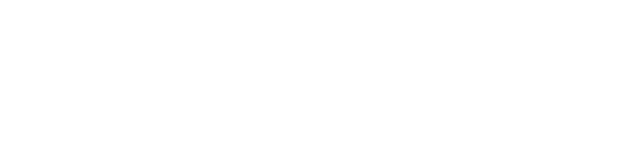
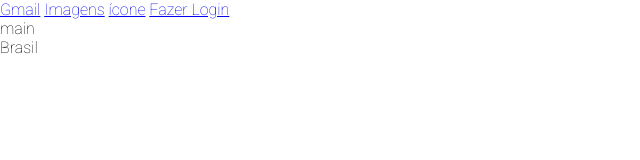
Before and after one commit to ArthurGaelll/1F-CloneGoogle_-TurmaA, a plain HTML site: page index.html in a window 1280 px wide. Shown: the whole page, without its empty margins (0-640 px from the left). Drawn offline with Linux system fonts and the light colour scheme.

Commit message:
Add files via upload

```diff
--- a/index.html
+++ b/index.html
@@ -11,9 +11,13 @@
     <link href="https://fonts.googleapis.com/css2?family=Roboto:ital,wght@0,100;0,300;0,400;0,500;0,700;0,900;1,100;1,300;1,400;1,500;1,700;1,900&display=swap" rel="stylesheet">
 </head>
 <body>
-
-    <header></header>
-    <main></main>
-    <footer></footer>
+    <div class="header">
+        <a href="#" class="link">Gmail</a>
+        <a href="#" class="link">Imagens</a>
+        <a href="#" class="link">ícone</a>
+        <a href="#" class="link btn">Fazer Login</a>
+    </div>
+    <div class="main">main</div>
+    <div class="footer">Brasil</div>
 </body>
 </html>
```
Also changed, not shown: 1 other file.
